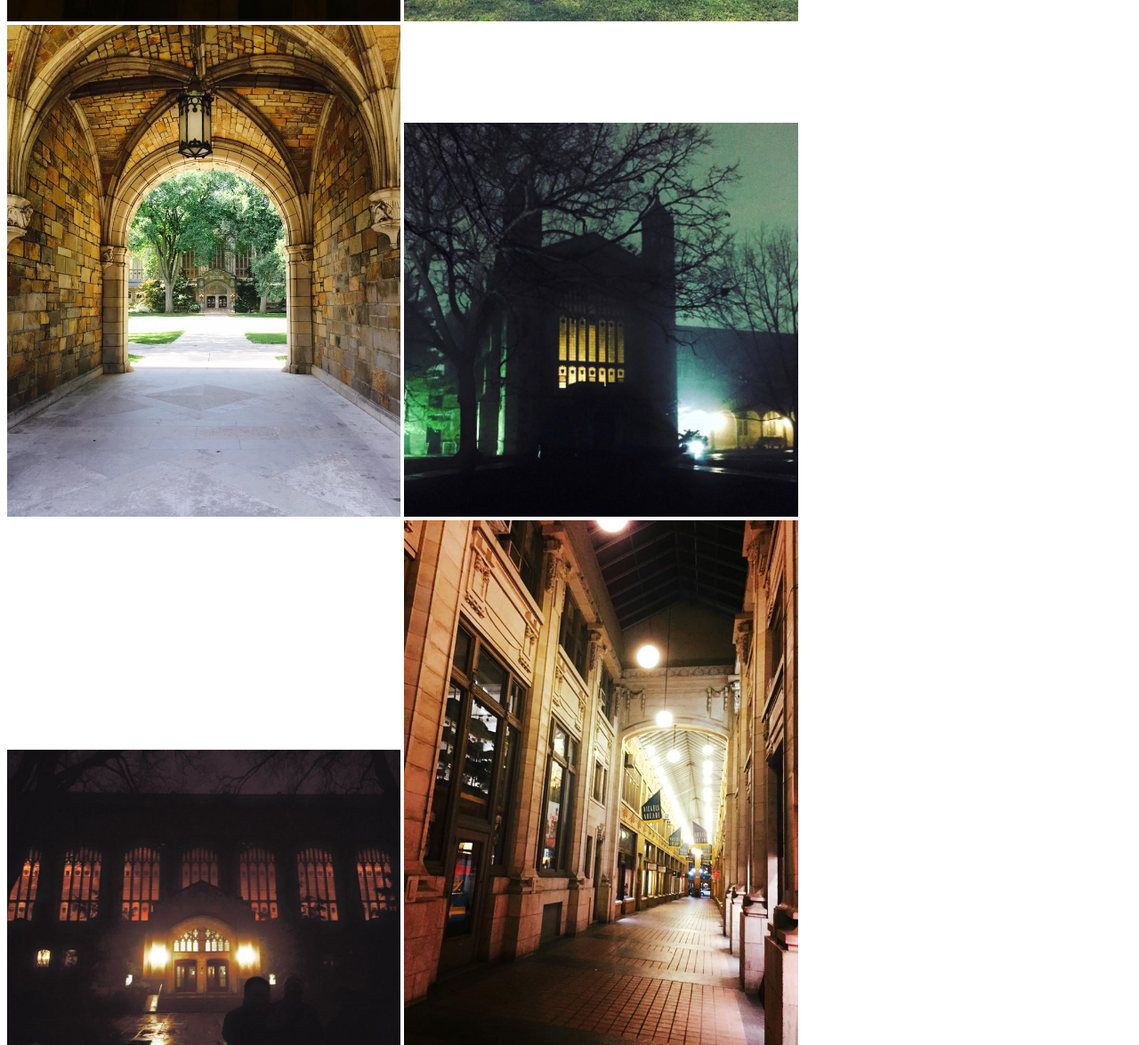
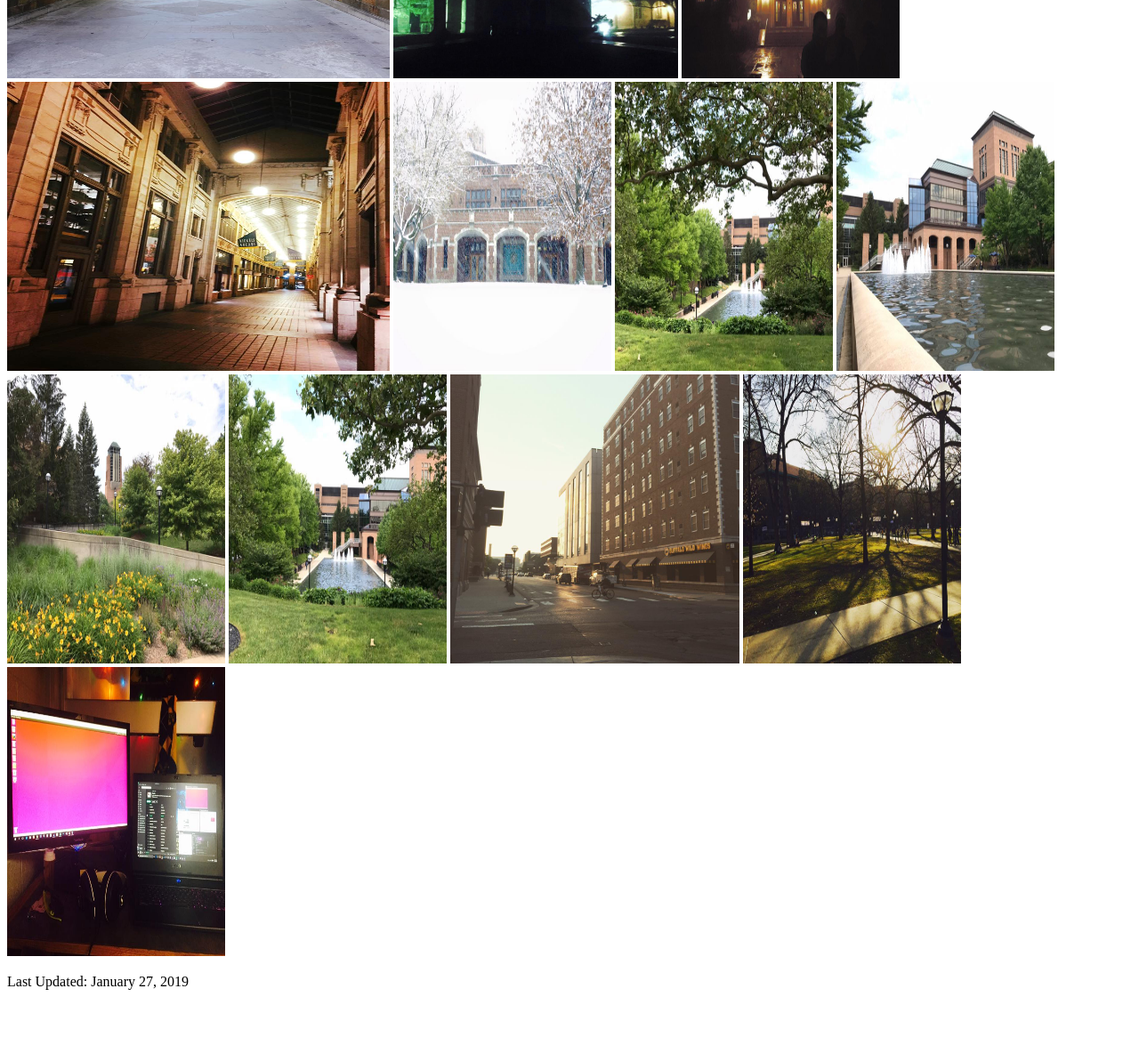
Before and after one commit to gitgravy97/msdoherty.github.io, a plain HTML site: page week2/p6_gallery.html in a window 1280 px wide. Shown: the part 780-1955 px from the top of the page at 89% size. After the commit the page ends 1909 px from the top, so only its background shows below. Drawn offline with Linux system fonts and the light colour scheme.

Commit message:
WC3 fix attempt on gallery

```diff
--- a/week2/p6_gallery.html
+++ b/week2/p6_gallery.html
@@ -8,7 +8,7 @@
     <title>Gallery</title>
 </head>
 <body>
-    <!-- Removing page after 339 -->
+    <!-- Remove page after 339 -->
     <header>
         <nav>
             <a class="skip-to-cont" href=#content>Skip to Content</a>
@@ -28,35 +28,38 @@
     <main id="content">
         <p>(Context: Required page for requirements of SI 339)</p>
         <p>These are some photos I've taken around campus:</p>
-        <img src="images/gallery/angell_hall_contrast.jpg", height=35%, width=35%,
+
+        <!-- Note: all values equivalent to 35% height and weight-->
+
+        <img src="images/gallery/angell_hall_contrast.jpg" height="325" width="430"
         alt = "Angel Hall Cieling Lamp">
-        <img src="images/gallery/campus_mar_2016_1.jpg", height=35%, width=35%,
+        <img src="images/gallery/campus_mar_2016_1.jpg" height="325" width="430"
         alt = "Diag - March 2016">
-        <img src="images/gallery/law_quad_hall.jpg", height=35%, width=35%,
+        <img src="images/gallery/law_quad_hall.jpg" height="325" width="430"
         alt = "Law Quadrangle - External - Daytime">
-        <img src="images/gallery/law_quad_night_external.jpg", height=35%, width=35%,
+        <img src="images/gallery/law_quad_night_external.jpg" height="325" width="320"
         alt = "Law Quadrangle - External - Nighttime - 1">
-        <img src="images/gallery/law_quad_night_external_2.jpg", height=35%, width=35%,
+        <img src="images/gallery/law_quad_night_external_2.jpg" height="325" width="245"
         alt = "Law Quadrangle - External - Nighttime - 2">
+        <img src="images/gallery/nickels_arcade.jpg" height="325" width="430"
+        alt = "Nickel's Arcade">
 
-        <img src="images/gallery/nickels_arcade.jpg", height=35%, width=35%,
-        alt = "Nickel's Arcade">
-        <img src="images/gallery/stockwell_2015.jpg", height=35%, width=35%,
+        <img src="images/gallery/stockwell_2015.jpg" height="325" width="245"
         alt = "Stockwell - Exterior During Snow Storm">
-        <img src="images/gallery/summer_1.jpg", height=35%, width=35%,
+        <img src="images/gallery/summer_1.jpg" height="325" width="245"
         alt = "North Campus - Summer">
-        <img src="images/gallery/summer_2.jpg", height=35%, width=35%,
+        <img src="images/gallery/summer_2.jpg" height="325" width="245"
         alt = "North Campus - Summer">
-        <img src="images/gallery/summer_3.jpg", height=35%, width=35%,
+        <img src="images/gallery/summer_3.jpg" height="325" width="245"
         alt = "North Campus - Summer">
 
-        <img src="images/gallery/summer_4.jpg", height=35%, width=35%,
+        <img src="images/gallery/summer_4.jpg" height="325" width="245"
         alt = "North Campus - Summer">
-        <img src="images/gallery/summer_fade.jpg", height=35%, width=35%,
+        <img src="images/gallery/summer_fade.jpg" height="325" width="325"
         alt = "Faded Summer Morning Scene">
-        <img src="images/gallery/sunfall_am_diag.jpg", height=35%, width=35%,
+        <img src="images/gallery/sunfall_am_diag.jpg" height="325" width="245"
         alt = "Sunfall on the Diag">
-        <img src="images/gallery/tech_aesthetic.jpg", height=35%, width=35%,
+        <img src="images/gallery/tech_aesthetic.jpg" height="325" width="245"
         alt = "Work Station">
     </main>
     <footer>
```
